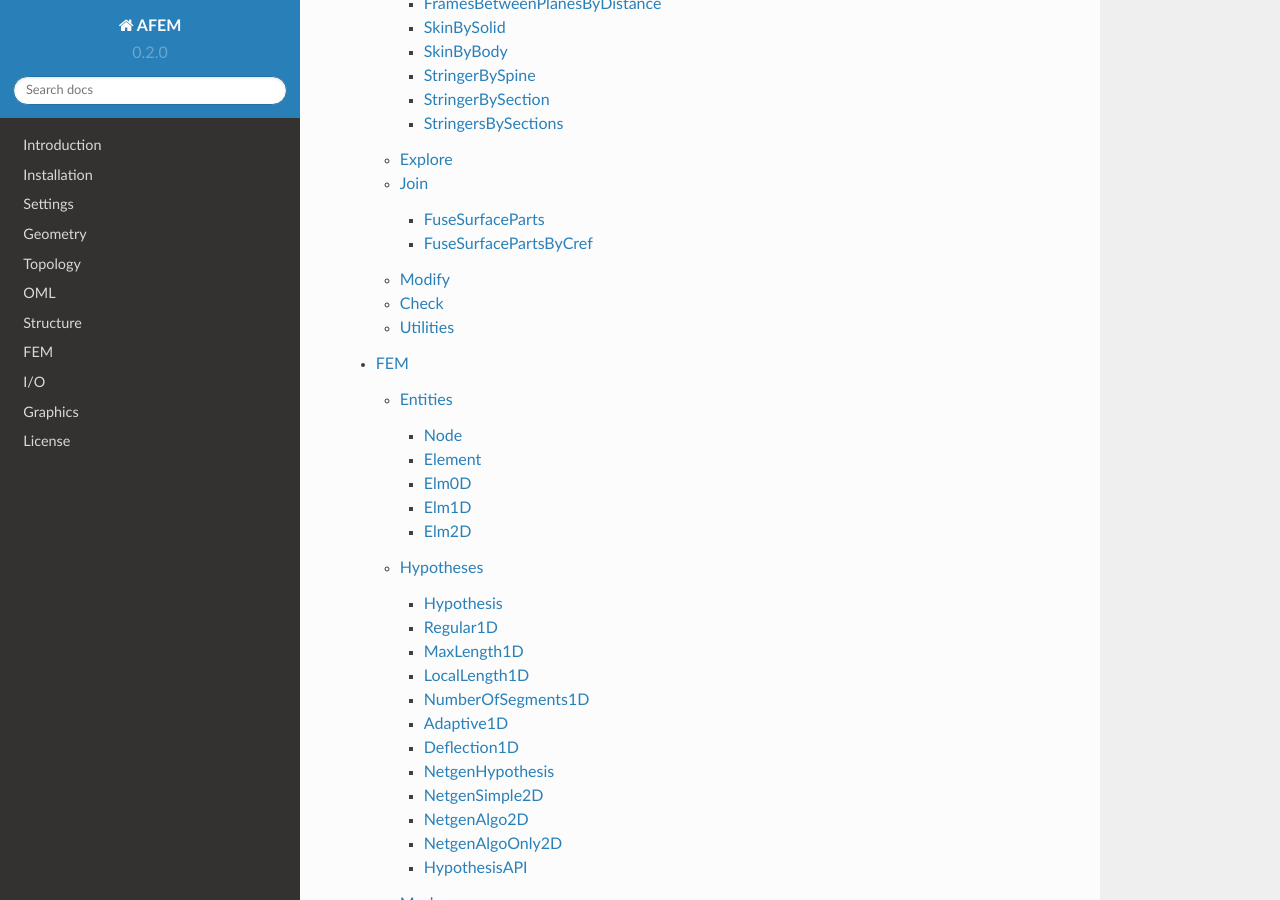
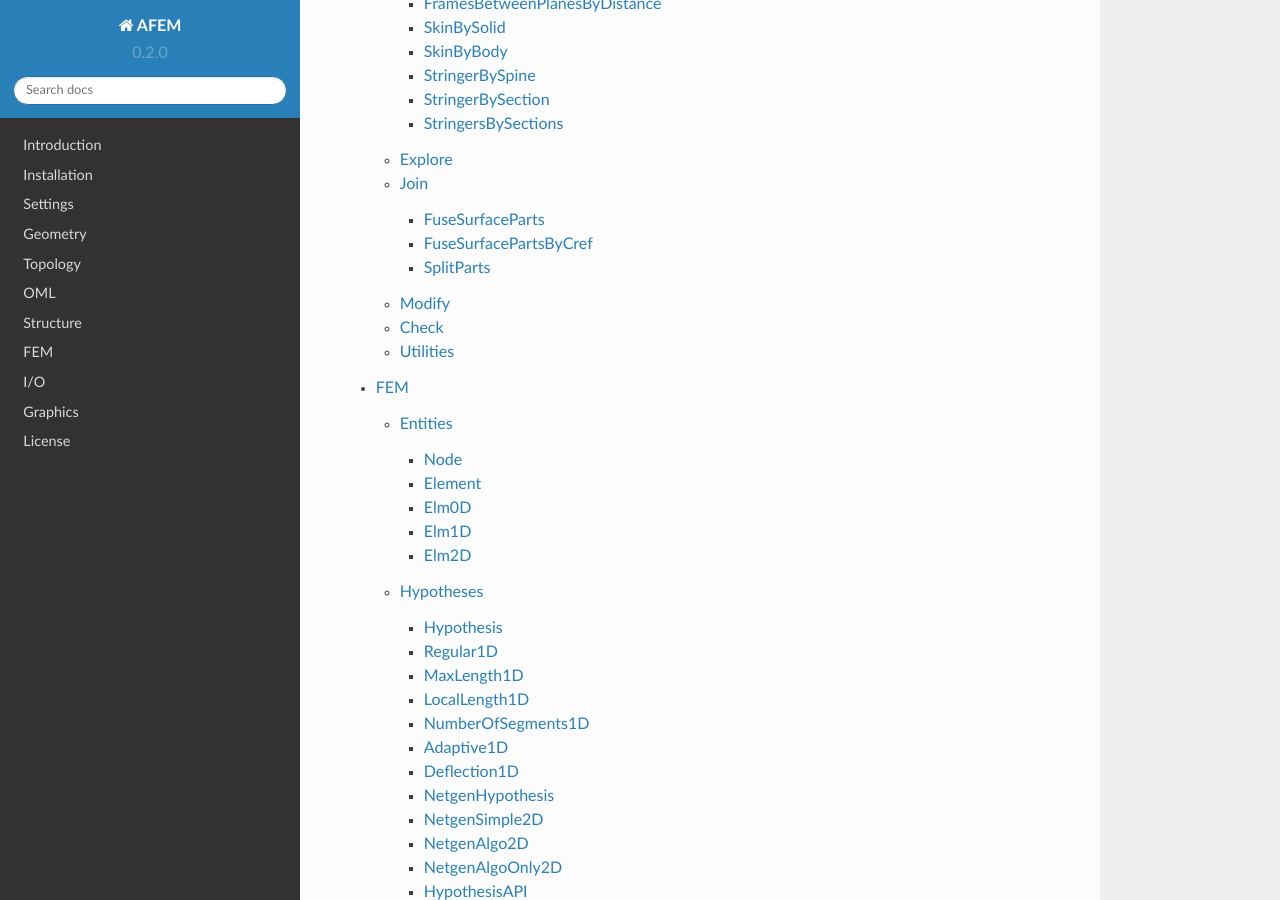
Before and after one commit to trelau/AFEM, a Sphinx documentation site: the page built from docs/source/afem.rst, in a window 1280 px wide and 900 px high, scrolled down 6461 px. Built offline with Sphinx 7.4.7 and the Read the Docs theme 2.0.0, drawn with Linux system fonts in a browser that asks for light colours.

Commit message:
Add SplitParts tool to docs

```diff
--- a/docs/source/structure.rst
+++ b/docs/source/structure.rst
@@ -232,6 +232,10 @@ FuseSurfacePartsByCref
 ~~~~~~~~~~~~~~~~~~~~~~
 .. autoclass:: FuseSurfacePartsByCref
 
+SplitParts
+~~~~~~~~~~
+.. autoclass:: SplitParts
+
 Modify
 ------
 
```
